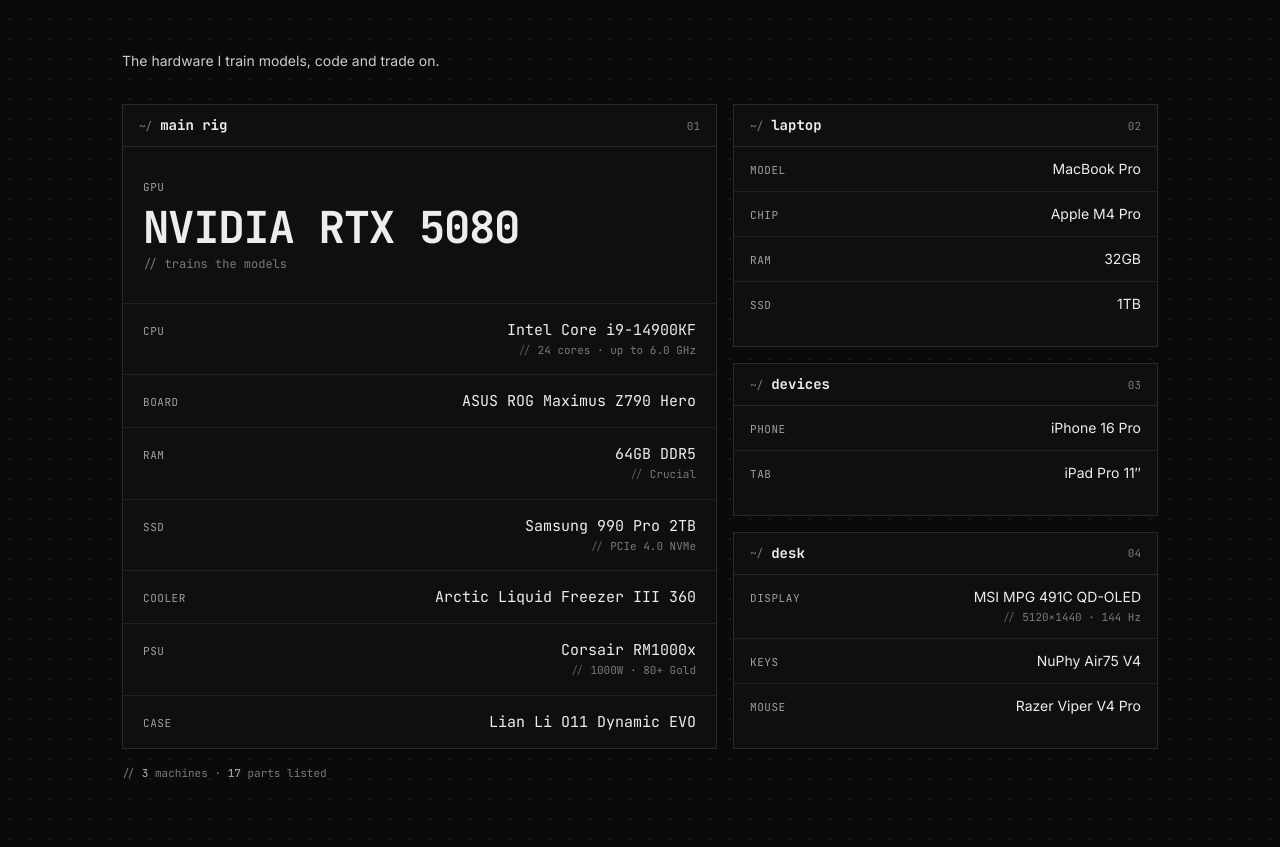
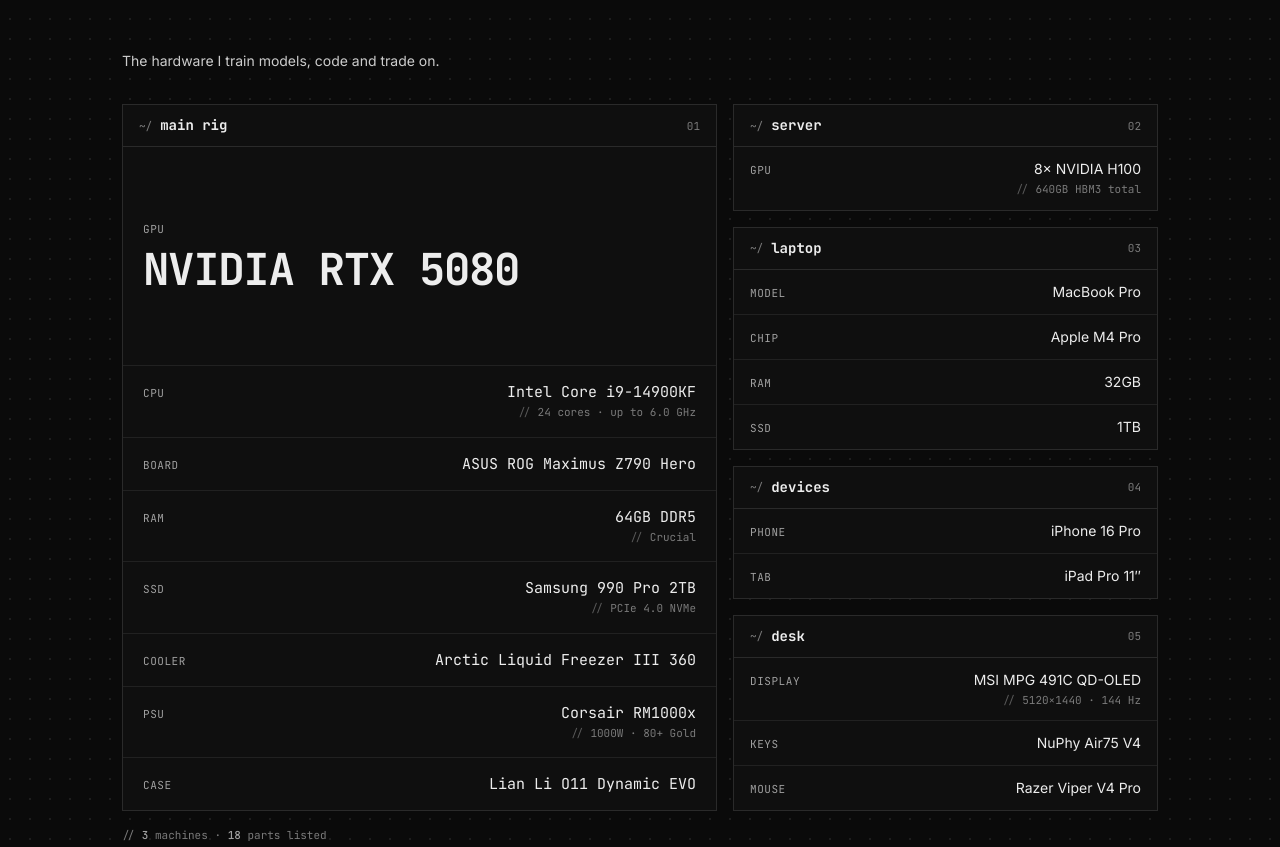
Before and after one commit to niklasdgl/niklasdgl.github.io, a plain HTML site: page index.html in a window 1280 px wide. Shown: the part 811-1658 px from the top of the page. Drawn offline with Linux system fonts and the light colour scheme.

Commit message:
feat: add 8x H100 server card, drop GPU caption

```diff
--- a/index.html
+++ b/index.html
@@ -94,8 +94,8 @@
   .intro { max-width: 42rem; margin-bottom: 2rem; font-size: .875rem; line-height: 1.625; color: #ccc; }
   .rig-grid { display: grid; gap: 1rem; }
   @media (min-width: 900px) {
-    .rig-grid { grid-template-columns: 7fr 5fr; grid-template-areas: "main side1" "main side2" "main side3"; }
-    .frame.main { grid-area: main; } .frame.s1 { grid-area: side1; } .frame.s2 { grid-area: side2; } .frame.s3 { grid-area: side3; }
+    .rig-grid { grid-template-columns: 7fr 5fr; grid-template-areas: "main side0" "main side1" "main side2" "main side3"; }
+    .frame.main { grid-area: main; } .frame.s0 { grid-area: side0; } .frame.s1 { grid-area: side1; } .frame.s2 { grid-area: side2; } .frame.s3 { grid-area: side3; }
   }
   .frame { position: relative; }
   .frame::before { content: ""; position: absolute; left: 0; top: 0; bottom: 0; width: 2px; background: var(--ok); transform: scaleY(0); transform-origin: top; transition: transform .3s cubic-bezier(.16,1,.3,1); }
@@ -198,7 +198,7 @@
       <div class="frame main">
         <div class="frame-head"><div class="t"><span class="p">~/</span><h3>main rig</h3></div><span class="idx">01</span></div>
         <dl class="specs">
-          <div class="hero-spec"><div class="row"><dt>GPU</dt><dd>NVIDIA RTX 5080<small>// trains the models</small></dd></div></div>
+          <div class="hero-spec"><div class="row"><dt>GPU</dt><dd>NVIDIA RTX 5080</dd></div></div>
           <div><div class="row"><dt>CPU</dt><dd>Intel Core i9-14900KF</dd></div><p class="note"><i>// </i>24 cores · up to 6.0 GHz</p></div>
           <div><div class="row"><dt>BOARD</dt><dd>ASUS ROG Maximus Z790 Hero</dd></div></div>
           <div><div class="row"><dt>RAM</dt><dd>64GB DDR5</dd></div><p class="note"><i>// </i>Crucial</p></div>
@@ -208,8 +208,14 @@
           <div><div class="row"><dt>CASE</dt><dd>Lian Li O11 Dynamic EVO</dd></div></div>
         </dl>
       </div>
+      <div class="frame s0">
+        <div class="frame-head"><div class="t"><span class="p">~/</span><h3>server</h3></div><span class="idx">02</span></div>
+        <dl class="specs">
+          <div><div class="row"><dt>GPU</dt><dd>8× NVIDIA H100</dd></div><p class="note"><i>// </i>640GB HBM3 total</p></div>
+        </dl>
+      </div>
       <div class="frame s1">
-        <div class="frame-head"><div class="t"><span class="p">~/</span><h3>laptop</h3></div><span class="idx">02</span></div>
+        <div class="frame-head"><div class="t"><span class="p">~/</span><h3>laptop</h3></div><span class="idx">03</span></div>
         <dl class="specs">
           <div><div class="row"><dt>MODEL</dt><dd>MacBook Pro</dd></div></div>
           <div><div class="row"><dt>CHIP</dt><dd>Apple M4 Pro</dd></div></div>
@@ -218,14 +224,14 @@
         </dl>
       </div>
       <div class="frame s2">
-        <div class="frame-head"><div class="t"><span class="p">~/</span><h3>devices</h3></div><span class="idx">03</span></div>
+        <div class="frame-head"><div class="t"><span class="p">~/</span><h3>devices</h3></div><span class="idx">04</span></div>
         <dl class="specs">
           <div><div class="row"><dt>PHONE</dt><dd>iPhone 16 Pro</dd></div></div>
           <div><div class="row"><dt>TAB</dt><dd>iPad Pro 11″</dd></div></div>
         </dl>
       </div>
       <div class="frame s3">
-        <div class="frame-head"><div class="t"><span class="p">~/</span><h3>desk</h3></div><span class="idx">04</span></div>
+        <div class="frame-head"><div class="t"><span class="p">~/</span><h3>desk</h3></div><span class="idx">05</span></div>
         <dl class="specs">
           <div><div class="row"><dt>DISPLAY</dt><dd>MSI MPG 491C QD-OLED</dd></div><p class="note"><i>// </i>5120×1440 · 144 Hz</p></div>
           <div><div class="row"><dt>KEYS</dt><dd>NuPhy Air75 V4</dd></div></div>
@@ -233,7 +239,7 @@
         </dl>
       </div>
     </div>
-    <p class="rig-total">// <b>3</b> machines · <b>17</b> parts listed</p>
+    <p class="rig-total">// <b>3</b> machines · <b>18</b> parts listed</p>
   </div>
 </section>
 
```
